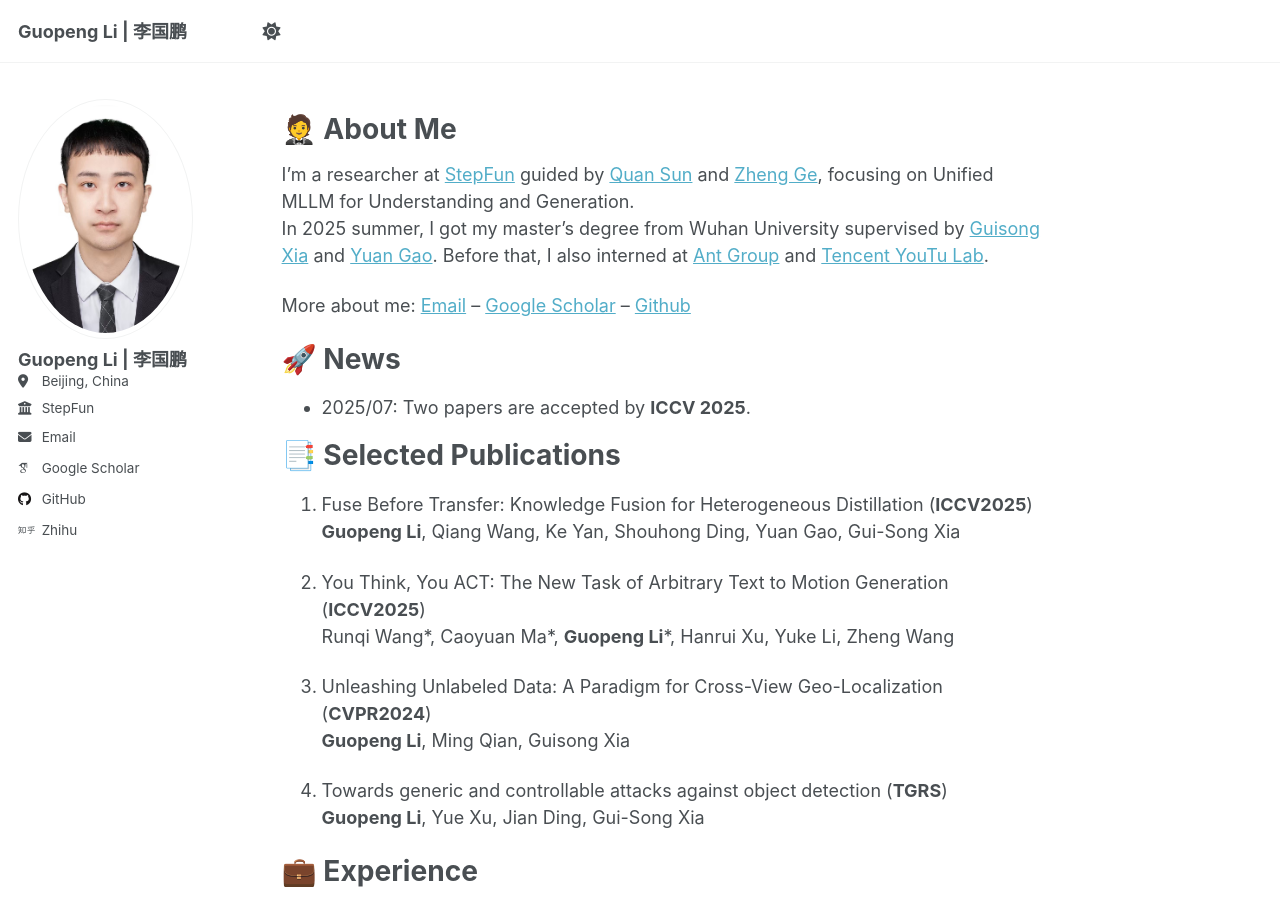
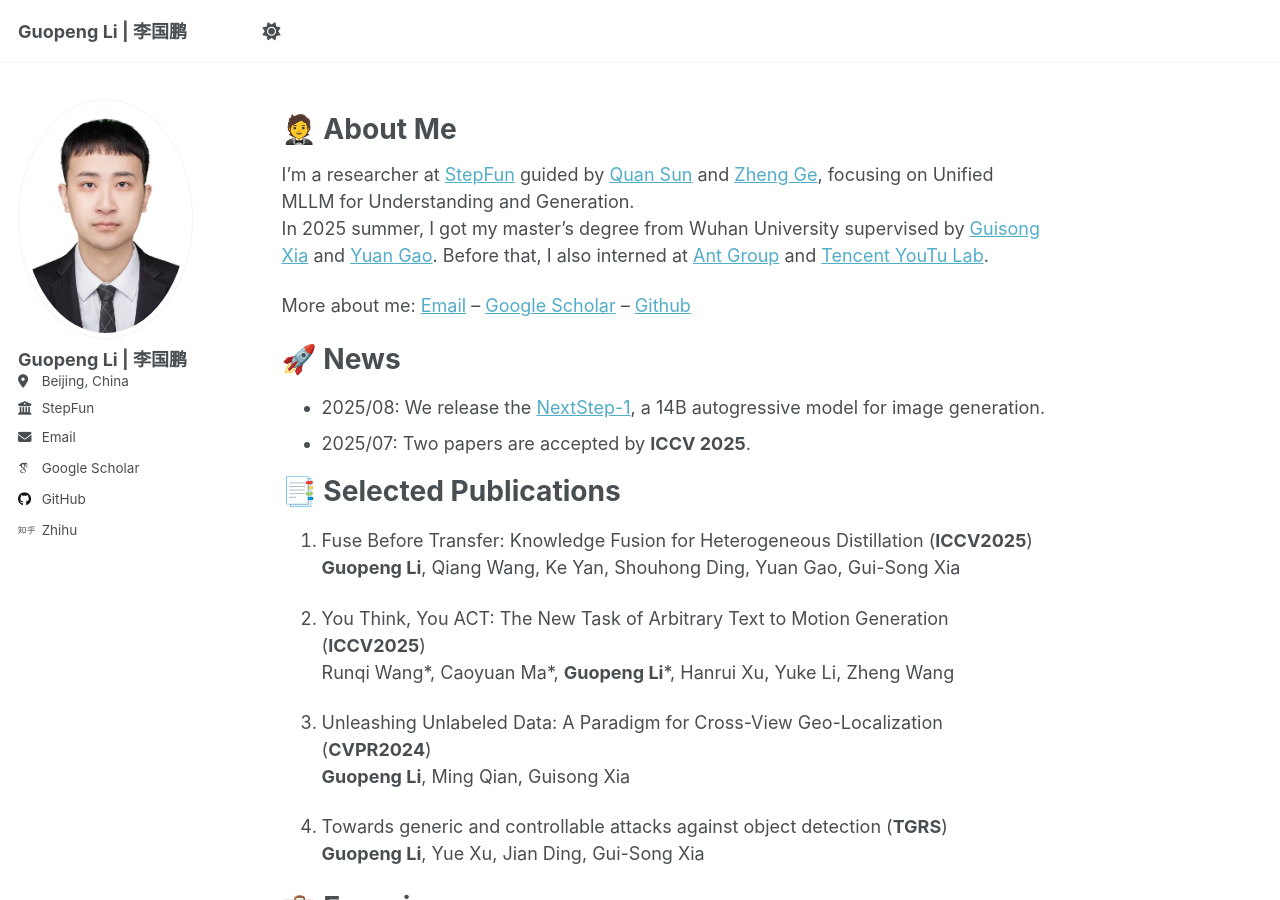
Before and after one commit to liguopeng0923/liguopeng0923.github.io, a Jekyll site: the page built from _pages/about.md, in a window 1280 px wide and 900 px high. Built offline with Jekyll 4.4.1, drawn with Linux system fonts in a browser that asks for light colours; some web fonts are replaced; a script that is not in the unit is left out.

Commit message:
Update about.md

```diff
--- a/_pages/about.md
+++ b/_pages/about.md
@@ -18,6 +18,7 @@ More about me: [Email](guopengli@whu.edu.cn) -- [Google Scholar](https://scholar
 🚀 News
 ======
 
+- 2025/08: We release the [NextStep-1](https://github.com/stepfun-ai/NextStep-1), a 14B autogressive model for image generation.
 - 2025/07: Two papers are accepted by **ICCV 2025**.
 
 📑 Selected Publications
```
